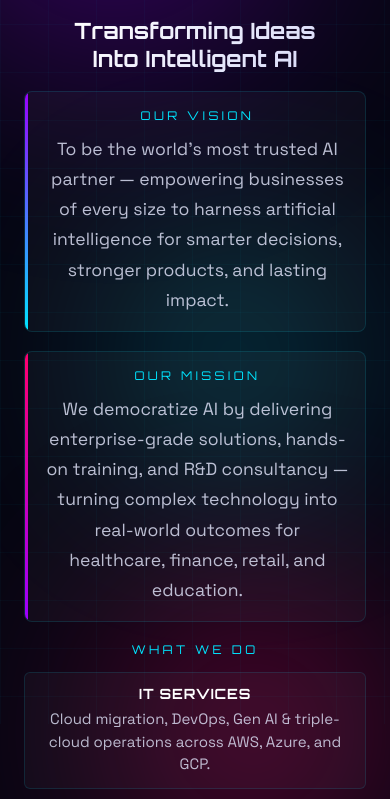
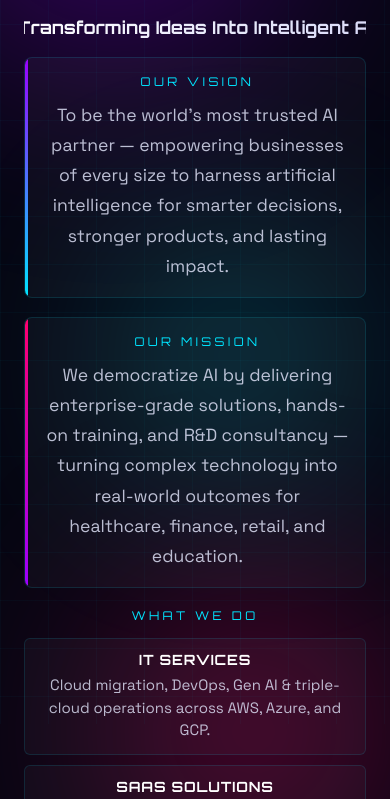
Before and after one commit to Janakar-cloud/SelectAI, a website: page login.html in a window 390 px wide. Shown: the part 120-919 px from the top of the page. Drawn offline with Linux system fonts and the light colour scheme.

Commit message:
tagline changes

```diff
--- a/login.html
+++ b/login.html
@@ -103,10 +103,11 @@
 
     .al-tagline {
       font-family: var(--ff-display);
-      font-size: clamp(1.3rem, 2.4vw, 2rem);
+      font-size: clamp(1.45rem, 2.7vw, 2.25rem);
       font-weight: 700;
       line-height: 1.25;
       margin-bottom: 2.5rem;
+      white-space: nowrap;
       background: linear-gradient(135deg, #fff 0%, #d8daf8 100%);
       -webkit-background-clip: text;
       -webkit-text-fill-color: transparent;
@@ -718,7 +719,7 @@
     @media (max-width: 900px) {
       .auth-shell     { padding: 2rem 1.5rem 0; }
       .al-stats       { display: none; }
-      .al-tagline     { font-size: 1.4rem; margin-bottom: 1.2rem; }
+      .al-tagline     { font-size: clamp(1.1rem, 3.8vw, 1.55rem); white-space: nowrap; margin-bottom: 1.2rem; }
       .al-logo img    { height: 72px; }
       .vm-card        { padding: 1rem 1rem 1rem 1.3rem; }
       .al-services-grid { grid-template-columns: 1fr; }
@@ -755,9 +756,7 @@
         <img src="assets/images/logo-full.png" alt="SelectAI Innovations" />
       </div>
 
-      <h2 class="al-tagline">
-        Transforming Ideas<br/>Into Intelligent AI
-      </h2>
+      <h2 class="al-tagline">Transforming Ideas Into Intelligent AI</h2>
 
       <div class="vm-card vision">
         <p class="vm-label">Our Vision</p>
```
